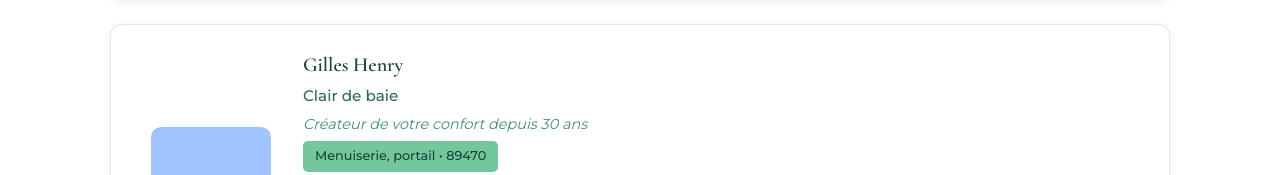
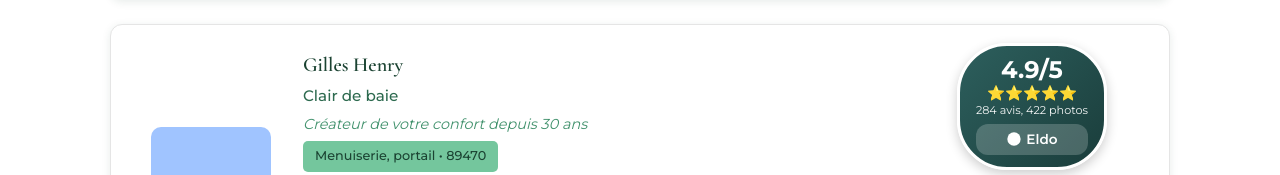
Before and after one commit to RobinVW89/Resonnance, a website: page index.html in a window 1280 px wide. Shown: the part 5479-5654 px from the top of the page. Drawn offline with nearby package versions, Linux system fonts and the light colour scheme.

Commit message:
Ajouter badge Eldo 4.9/5 pour Gilles Henry en haut à droite

```diff
--- a/data/members.json
+++ b/data/members.json
@@ -80,7 +80,12 @@
     "photo": "",
     "bio": "Tél: 06 62 62 23 51 • 8 rue de Madrid, 89470 Monéteau",
     "linkedin": "https://www.linkedin.com/in/gilles-henry-4711b2121/",
-    "website": "https://auxerre.clairdebaie-89.fr/porte-fenetres?gad_source=1&gad_campaignid=22487473825&gbraid=0AAAAAqcogcRKqAjz0kT_in92tlPJO3jLL&gclid=CjwKCAiAlfvIBhA6EiwAcErpydgvtI6ZsQfrBsjr0oj_emwIeWUZzXMroSoKzj5B2DIYf8Vc7FUshhoCPnwQAvD_BwE"
+    "website": "https://auxerre.clairdebaie-89.fr/porte-fenetres?gad_source=1&gad_campaignid=22487473825&gbraid=0AAAAAqcogcRKqAjz0kT_in92tlPJO3jLL&gclid=CjwKCAiAlfvIBhA6EiwAcErpydgvtI6ZsQfrBsjr0oj_emwIeWUZzXMroSoKzj5B2DIYf8Vc7FUshhoCPnwQAvD_BwE",
+    "eldoBadge": {
+      "url": "https://www.eldo.com/pro/clair_de_baie_auxerre/?utm_source=referral&utm_medium=macaronV1&utm_campaign=visite_via_macaron_clair_de_baie_auxerre",
+      "rating": "4.9/5",
+      "reviews": "284 avis, 422 photos"
+    }
   },
   {
     "id": 14,
--- a/script.js
+++ b/script.js
@@ -436,9 +436,30 @@ document.addEventListener('DOMContentLoaded', function() {
         }
         linksHtml += '</div>';
 
+        // Eldo badge if available
+        let eldoBadgeHtml = '';
+        if (member.eldoBadge) {
+            eldoBadgeHtml = `
+                <a href="${member.eldoBadge.url}" target="_blank" rel="noopener noreferrer" class="eldo-badge" title="Voir les avis Eldo">
+                    <div class="eldo-badge-content">
+                        <div class="eldo-rating">${member.eldoBadge.rating}</div>
+                        <div class="eldo-stars">⭐⭐⭐⭐⭐</div>
+                        <div class="eldo-info">${member.eldoBadge.reviews}</div>
+                        <div class="eldo-logo">
+                            <svg width="16" height="16" viewBox="0 0 24 24" fill="currentColor">
+                                <circle cx="12" cy="12" r="10"/>
+                            </svg>
+                            Eldo
+                        </div>
+                    </div>
+                </a>
+            `;
+        }
+
         card.innerHTML = `
             ${photoHtml}
             <div class="member-body">
+                ${eldoBadgeHtml}
                 <h4 class="member-name">${member.name}</h4>
                 <div class="member-company">${member.company || ''}</div>
                 ${member.role ? `<div class="member-role">${member.role}</div>` : ''}
--- a/styles.css
+++ b/styles.css
@@ -473,7 +473,64 @@ h4 { font-size: clamp(1.25rem, 2.5vw, 1.75rem); }
     display: flex;
     flex-direction: column;
     gap: 0.4rem;
-}
+    position: relative;
+}
+
+/* Eldo Badge */
+.eldo-badge {
+    position: absolute;
+    top: -10px;
+    right: -10px;
+    text-decoration: none;
+    z-index: 10;
+    transition: transform 0.3s ease;
+}
+.eldo-badge:hover {
+    transform: scale(1.05);
+}
+.eldo-badge-content {
+    background: linear-gradient(135deg, #2d5f5d 0%, #1a3d3b 100%);
+    color: white;
+    padding: 12px 16px;
+    border-radius: 50px;
+    box-shadow: 0 4px 12px rgba(0,0,0,0.2);
+    text-align: center;
+    min-width: 120px;
+    border: 3px solid white;
+}
+.eldo-rating {
+    font-size: 1.5rem;
+    font-weight: 700;
+    line-height: 1;
+    margin-bottom: 4px;
+}
+.eldo-stars {
+    font-size: 0.9rem;
+    line-height: 1;
+    margin-bottom: 4px;
+}
+.eldo-info {
+    font-size: 0.7rem;
+    opacity: 0.95;
+    margin-bottom: 6px;
+    line-height: 1.2;
+}
+.eldo-logo {
+    display: flex;
+    align-items: center;
+    justify-content: center;
+    gap: 4px;
+    font-size: 0.85rem;
+    font-weight: 600;
+    background: rgba(255,255,255,0.2);
+    padding: 4px 8px;
+    border-radius: 12px;
+    margin-top: 4px;
+}
+.eldo-logo svg {
+    fill: currentColor;
+}
+
 .member-name {
     margin: 0;
     font-size: 1.25rem;
```
